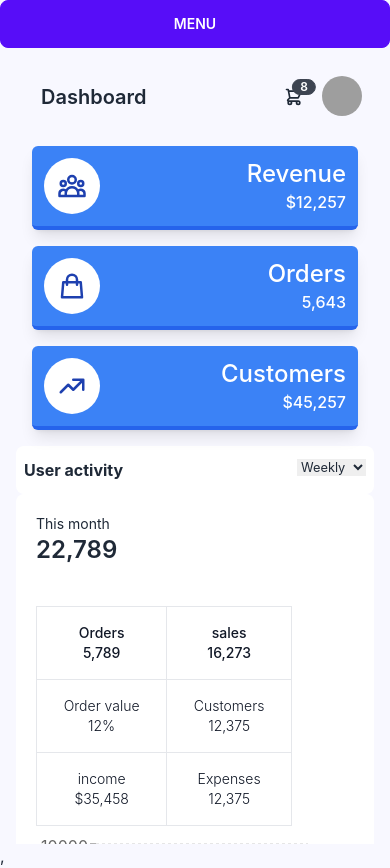
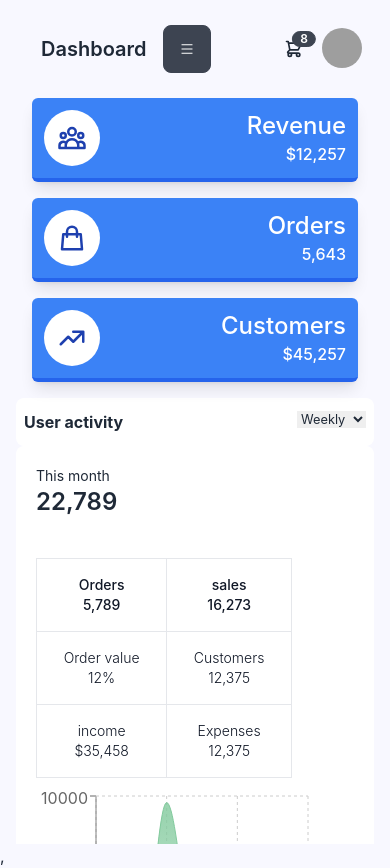
Before and after one commit to Koushikpaul7/fitpeo-Dashboard, a React (Create React App) app: page / in a window 390 px wide. Built offline with nearby package versions, Linux system fonts and the light colour scheme; grey boxes are pictures that could not be loaded; what tw-elements would draw is missing.

Commit message:
modified menu

```diff
--- a/src/Components/Dashboard.js
+++ b/src/Components/Dashboard.js
@@ -7,7 +7,7 @@ const Dashboard = () => {
   <input id="my-drawer-2" type="checkbox" className="drawer-toggle" />
   <div className="drawer-content flex flex-col ">
 
-    <label htmlFor="my-drawer-2" className="btn btn-primary drawer-button lg:hidden">Menu</label>
+
        <Outlet/>
 
   </div>
--- a/src/Components/Information.js
+++ b/src/Components/Information.js
@@ -185,7 +185,8 @@ const Information = () => {
                 </small>
 
               </div>
-            <BarChart className='' width={280} height={350} data={data}>
+              <ResponsiveContainer width='95%' height={350}>
+            <BarChart className=''  data={data}>
   <CartesianGrid strokeDasharray="3 3" />
   <XAxis dataKey="name" />
   <YAxis />
@@ -194,6 +195,7 @@ const Information = () => {
   <Bar dataKey="pv" fill="#8884d8" />
   <Bar dataKey="uv" fill="#82ca9d" />
 </BarChart>
+</ResponsiveContainer>
             </div>
             <div className='card bg-white p-1'>
             <div className='flex justify-between py-3 px-2'>
@@ -201,10 +203,12 @@ const Information = () => {
                 <p className='font-bold'>...</p>
 
               </div>
+              <ResponsiveContainer width='95%' height={350}>
             <PieChart width={250} height={350}>
   <Pie data={data} dataKey="amt" nameKey="name" cx="50%" cy="50%" outerRadius={50} fill="#8884d8" />
   <Pie data={data} dataKey="uv" nameKey="name" cx="50%" cy="50%" innerRadius={60} outerRadius={80} fill="#82ca9d" label />
 </PieChart>
+</ResponsiveContainer>
             </div>
             <div className='card bg-white p-3'>
               <div className='flex justify-between'>
--- a/src/Components/Navbar.js
+++ b/src/Components/Navbar.js
@@ -1,4 +1,5 @@
 import React from 'react';
+import { AiOutlineMenu } from 'react-icons/ai';
 
 const Navbar = () => {
     return (
@@ -6,6 +7,7 @@ const Navbar = () => {
             <div className="navbar bg-#F8F8FF">
   <div className="flex-1">
     <a className="btn btn-ghost normal-case text-xl">Dashboard</a>
+    <label htmlFor="my-drawer-2" className="btn drawer-button lg:hidden"> <AiOutlineMenu></AiOutlineMenu> </label>
   </div>
   <div className="flex-none">
     <div className="dropdown dropdown-end">
```
